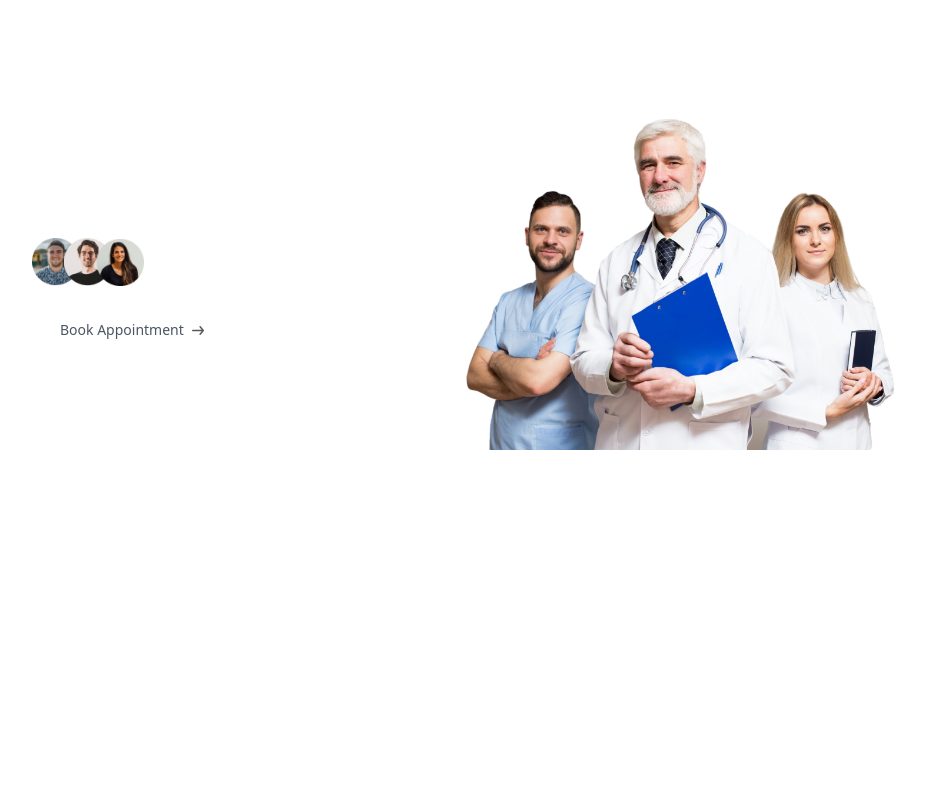
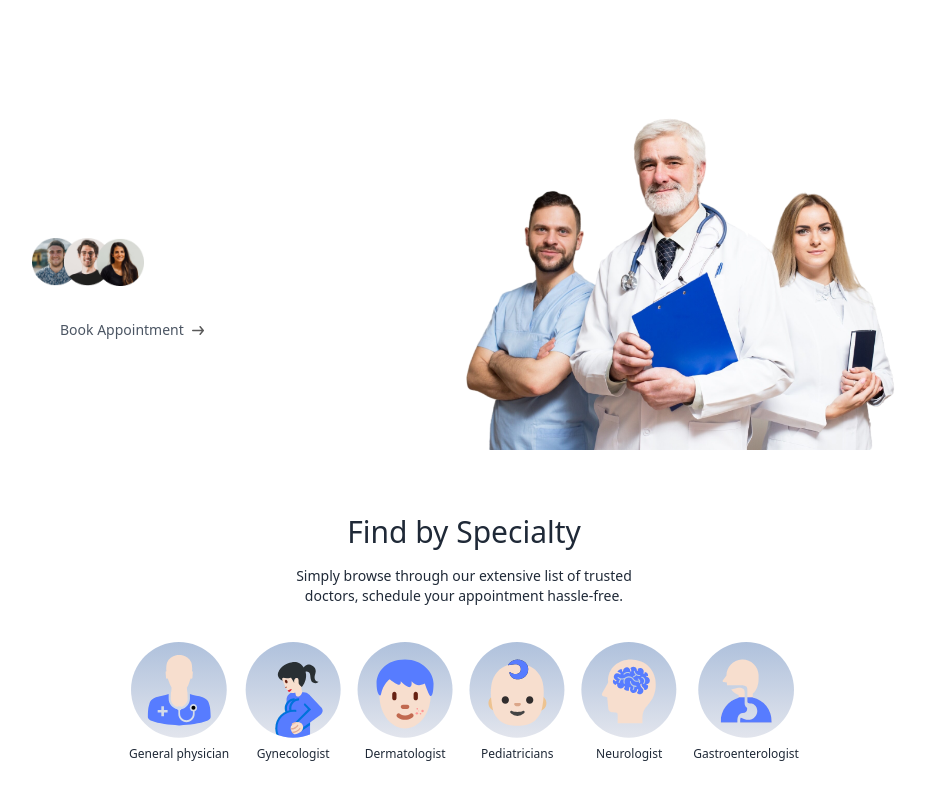
Before and after one commit to Adnaan1806/Booking-WebApp, a React (Vite) app in the folder frontend/: page / in a window 1280 px wide. Shown: the part 242-1042 px from the top of the page, without its empty margins (176-1101 px from the left). Before the commit the page ends 800 px from the top, so only its background shows below. Built offline with nearby package versions, Linux system fonts and the light colour scheme.

Commit message:
SpecialtyMenu done

```diff
--- /dev/null
+++ b/frontend/src/components/SpecialtyMenu.jsx
@@ -0,0 +1,33 @@
+import React from "react";
+import { specialityData } from "../assets/assets";
+import { Link } from "react-router-dom";
+
+const SpecialtyMenu = () => {
+  return (
+    <div
+      className="flex flex-col items-center gap-4 py-16 text-gray-800"
+      id="speciality"
+    >
+      <h1 className="text-3xl font-medium">Find by Specialty</h1>
+      <p className="sm:w-1/3 text-center text-sm">
+        Simply browse through our extensive list of trusted doctors, schedule
+        your appointment hassle-free.
+      </p>
+      <div className="flex sm:justify-center gap-4 pt-5 w-full overflow-scroll">
+        {specialityData.map((item, index) => (
+          <Link
+          onClick={()=> scrollTo(0,0)}
+            className="flex flex-col items-center text-xs cursor-pointer flex-shrink-0 hover:translate-y-[-10px] transition-all duration-500"
+            key={index}
+            to={`/doctors/${item.speciality}`}
+          >
+            <img className="w-16 sm:w-24 mb-2" src={item.image} alt="" />
+            <p>{item.speciality}</p>
+          </Link>
+        ))}
+      </div>
+    </div>
+  );
+};
+
+export default SpecialtyMenu;
--- a/frontend/src/pages/Home.jsx
+++ b/frontend/src/pages/Home.jsx
@@ -1,10 +1,12 @@
 import React from 'react'
 import Headers from '../components/Headers'
+import SpecialtyMenu from '../components/SpecialtyMenu'
 
 const Home = () => {
   return (
     <div>
         <Headers />
+        <SpecialtyMenu />
     </div>
   )
 }
```
